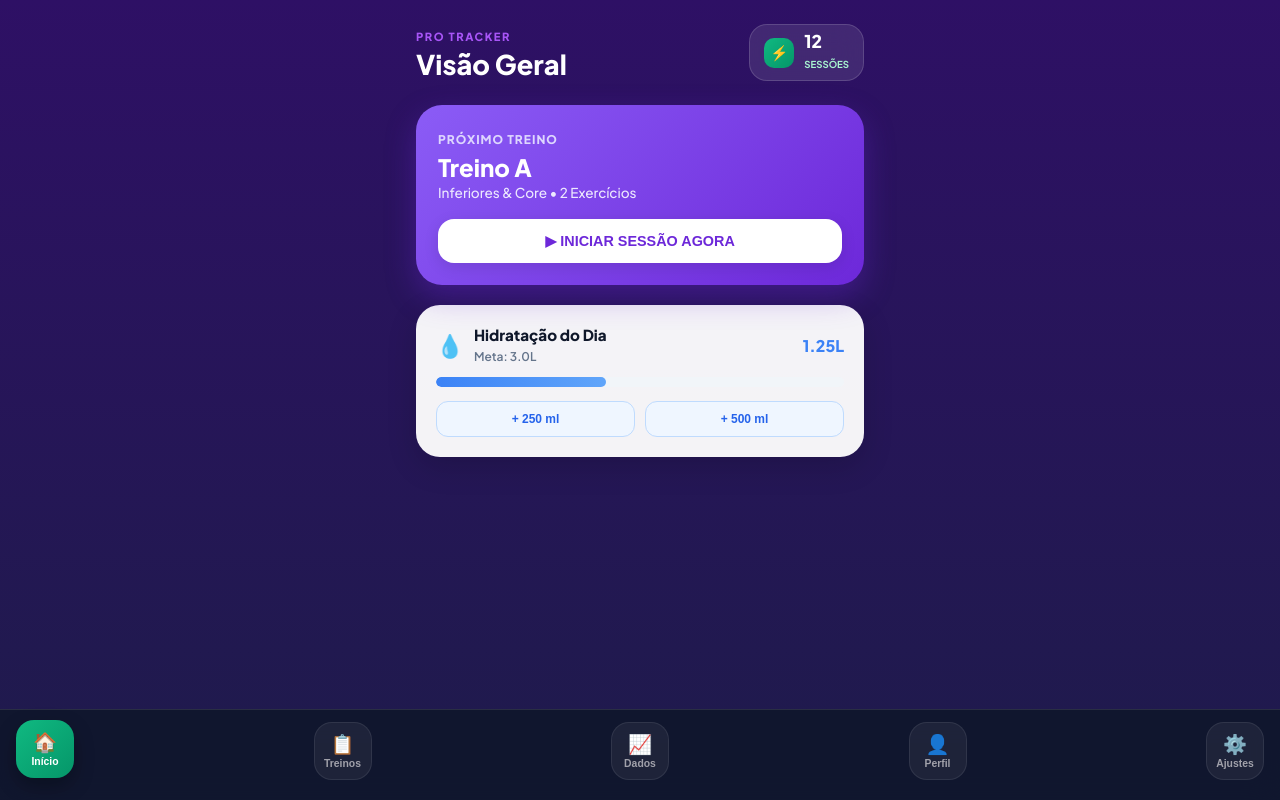
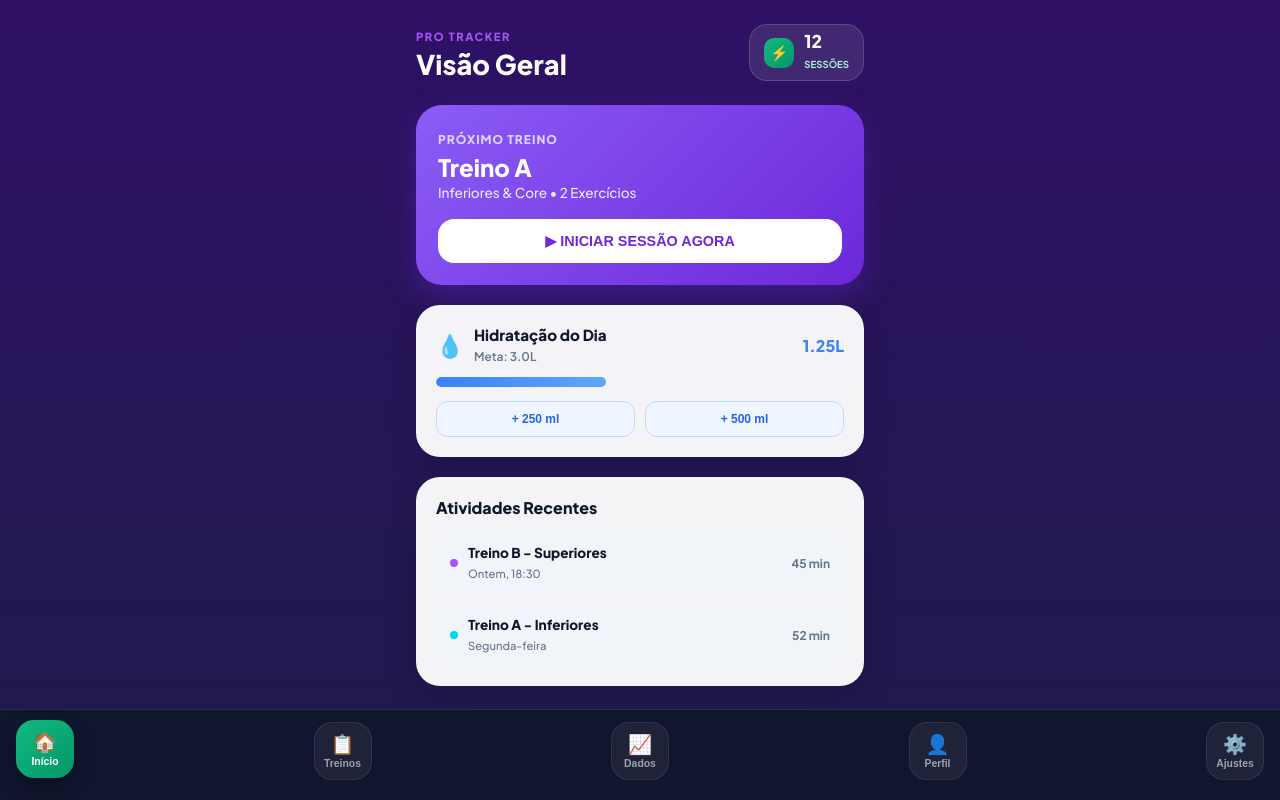
Before and after one commit to ciappinheiro-star/App-Treino, a Next.js app: page / in a window 1280 px wide. Built offline with nearby package versions, Linux system fonts and the light colour scheme.

Commit message:
Update page.js

```diff
--- a/app/page.js
+++ b/app/page.js
@@ -18,11 +18,14 @@ export default function Home() {
   const [restTimer, setRestTimer] = useState(null);
   const [totalCompleted, setTotalCompleted] = useState(12);
 
-  // Estados da Aba Início (Hidratação)
-  const [waterIntake, setWaterIntake] = useState(1250); // em ml
+  // Hidratação (Aba Início)
+  const [waterIntake, setWaterIntake] = useState(1250);
   const waterGoal = 3000;
 
-  // Estados da Aba Perfil (Antropometria)
+  // Filtro de exercício no gráfico da Aba Dados
+  const [selectedExerciseFilter, setSelectedExerciseFilter] = useState('ex_1');
+
+  // Perfil Físico (Aba Perfil)
   const [userProfile, setUserProfile] = useState({
     weight: 70.5,
     height: 1.75,
@@ -33,15 +36,13 @@ export default function Home() {
     thigh: 56
   });
 
-  const selectedExerciseFilter = 'ex_1';
-
-  // Navegação fixa inferior
+  // Botões do menu inferior com cores únicas
   const navItems = [
-    { id: 'inicio', label: 'Início', icon: '🏠', gradient: 'linear-gradient(135deg, #10B981, #059669)', color: '#10B981' },
-    { id: 'meus-treinos', label: 'Treinos', icon: '📋', gradient: 'linear-gradient(135deg, #8B5CF6, #6D28D9)', color: '#8B5CF6' },
-    { id: 'estatisticas', label: 'Dados', icon: '📈', gradient: 'linear-gradient(135deg, #3B82F6, #1D4ED8)', color: '#3B82F6' },
-    { id: 'perfil', label: 'Perfil', icon: '👤', gradient: 'linear-gradient(135deg, #F97316, #EA580C)', color: '#F97316' },
-    { id: 'configuracoes', label: 'Ajustes', icon: '⚙️', gradient: 'linear-gradient(135deg, #EC4899, #BE185D)', color: '#EC4899' }
+    { id: 'inicio', label: 'Início', icon: '🏠', gradient: 'linear-gradient(135deg, #10B981, #059669)' },
+    { id: 'meus-treinos', label: 'Treinos', icon: '📋', gradient: 'linear-gradient(135deg, #8B5CF6, #6D28D9)' },
+    { id: 'estatisticas', label: 'Dados', icon: '📈', gradient: 'linear-gradient(135deg, #3B82F6, #1D4ED8)' },
+    { id: 'perfil', label: 'Perfil', icon: '👤', gradient: 'linear-gradient(135deg, #F97316, #EA580C)' },
+    { id: 'configuracoes', label: 'Ajustes', icon: '⚙️', gradient: 'linear-gradient(135deg, #EC4899, #BE185D)' }
   ];
 
   // Treinos cadastrados
@@ -81,13 +82,19 @@ export default function Home() {
     }
   ]);
 
-  // Histórico de Cargas (Aba Dados)
+  // Histórico de Cargas para os gráficos
   const exerciseHistory = {
     'ex_1': [{ week: 'Sem 1', weight: 14 }, { week: 'Sem 2', weight: 16 }, { week: 'Sem 3', weight: 18 }, { week: 'Sem 4', weight: 20 }],
     'ex_2': [{ week: 'Sem 1', weight: 4 }, { week: 'Sem 2', weight: 5 }, { week: 'Sem 3', weight: 5 }, { week: 'Sem 4', weight: 6 }]
   };
 
-  // Dias com treino feito no mês atual (Aba Dados)
+  // Histórico recente para o Início
+  const recentWorkouts = [
+    { title: 'Treino B - Superiores', date: 'Ontem, 18:30', duration: '45 min', color: '#A855F7' },
+    { title: 'Treino A - Inferiores', date: 'Segunda-feira', duration: '52 min', color: '#00D2FF' }
+  ];
+
+  // Dias concluídos no calendário (Aba Dados)
   const completedDaysInMonth = [2, 4, 7, 9, 11, 14, 16, 18, 21, 23, 25, 28];
 
   // Cronômetros
@@ -113,7 +120,7 @@ export default function Home() {
     return `${m.toString().padStart(2, '0')}:${s.toString().padStart(2, '0')}`;
   };
 
-  // Manipulação de Treinos
+  // Funções de Treino
   const addNewWorkout = () => {
     const colors = ['#00D2FF', '#A855F7', '#10B981', '#F59E0B', '#EC4899'];
     const randomColor = colors[workouts.length % colors.length];
@@ -247,7 +254,7 @@ export default function Home() {
       <div className="app-container">
         <main className="main-content">
 
-          {/* HEADER PRINCIPAL */}
+          {/* HEADER */}
           <header style={{ display: 'flex', justifyContent: 'space-between', alignItems: 'center', marginBottom: '24px' }}>
             <div>
               <span style={{ fontSize: '0.7rem', color: '#A855F7', fontWeight: '800', letterSpacing: '1.5px' }}>PRO TRACKER</span>
@@ -284,14 +291,12 @@ export default function Home() {
           {activeTab === 'inicio' && (
             <div style={{ display: 'flex', flexDirection: 'column', gap: '20px' }}>
 
-              {/* CARD DE TREINO SUGERIDO DO DIA */}
+              {/* TREINO SUGERIDO */}
               <div style={{
                 background: 'linear-gradient(135deg, #8B5CF6, #6D28D9)',
                 padding: '22px',
                 borderRadius: '26px',
-                boxShadow: '0 12px 30px rgba(109, 40, 217, 0.35)',
-                position: 'relative',
-                overflow: 'hidden'
+                boxShadow: '0 12px 30px rgba(109, 40, 217, 0.35)'
               }}>
                 <span style={{ fontSize: '0.75rem', color: '#DDD6FE', fontWeight: '800', letterSpacing: '1px' }}>PRÓXIMO TREINO</span>
                 <h2 style={{ fontSize: '1.5rem', fontWeight: '800', margin: '4px 0 2px 0', color: '#FFF' }}>Treino A</h2>
@@ -300,23 +305,15 @@ export default function Home() {
                 <button
                   onClick={() => { setActiveTab('meus-treinos'); setActiveWorkout('TREINO_A'); }}
                   style={{
-                    width: '100%',
-                    padding: '14px',
-                    background: '#FFFFFF',
-                    color: '#6D28D9',
-                    border: 'none',
-                    borderRadius: '16px',
-                    fontWeight: '800',
-                    fontSize: '0.9rem',
-                    cursor: 'pointer',
-                    boxShadow: '0 4px 15px rgba(0,0,0,0.1)'
+                    width: '100%', padding: '14px', background: '#FFFFFF', color: '#6D28D9',
+                    border: 'none', borderRadius: '16px', fontWeight: '800', fontSize: '0.9rem', cursor: 'pointer'
                   }}
                 >
                   ▶ INICIAR SESSÃO AGORA
                 </button>
               </div>
 
-              {/* REGISTRO DE ÁGUA / HIDRATAÇÃO */}
+              {/* HIDRATAÇÃO */}
               <div style={{ background: THEME.cardBg, padding: '20px', borderRadius: '24px', color: THEME.textPrimary, boxShadow: '0 10px 30px rgba(0,0,0,0.15)' }}>
                 <div style={{ display: 'flex', justifyContent: 'space-between', alignItems: 'center', marginBottom: '12px' }}>
                   <div style={{ display: 'flex', alignItems: 'center', gap: '10px' }}>
@@ -329,26 +326,39 @@ export default function Home() {
                   <span style={{ fontSize: '1rem', fontWeight: '800', color: '#3B82F6' }}>{(waterIntake / 1000).toFixed(2)}L</span>
                 </div>
 
-                {/* BARRA DE PROGRESSO DE ÁGUA */}
                 <div style={{ width: '100%', height: '10px', background: THEME.inputBg, borderRadius: '6px', overflow: 'hidden', marginBottom: '14px' }}>
                   <div style={{ width: `${Math.min((waterIntake / waterGoal) * 100, 100)}%`, height: '100%', background: 'linear-gradient(90deg, #3B82F6, #60A5FA)', borderRadius: '6px', transition: 'width 0.3s ease' }} />
                 </div>
 
-                {/* BOTÕES DE ADIÇÃO RÁPIDA DE ÁGUA */}
                 <div style={{ display: 'flex', gap: '10px' }}>
-                  <button onClick={() => setWaterIntake(p => p + 250)} style={{ flex: 1, padding: '10px', background: '#EFF6FF', color: '#2563EB', border: '1px solid #BFDBFE', borderRadius: '12px', fontWeight: '800', fontSize: '0.75rem', cursor: 'pointer' }}>
-                    + 250 ml
-                  </button>
-                  <button onClick={() => setWaterIntake(p => p + 500)} style={{ flex: 1, padding: '10px', background: '#EFF6FF', color: '#2563EB', border: '1px solid #BFDBFE', borderRadius: '12px', fontWeight: '800', fontSize: '0.75rem', cursor: 'pointer' }}>
-                    + 500 ml
-                  </button>
+                  <button onClick={() => setWaterIntake(p => p + 250)} style={{ flex: 1, padding: '10px', background: '#EFF6FF', color: '#2563EB', border: '1px solid #BFDBFE', borderRadius: '12px', fontWeight: '800', fontSize: '0.75rem', cursor: 'pointer' }}>+ 250 ml</button>
+                  <button onClick={() => setWaterIntake(p => p + 500)} style={{ flex: 1, padding: '10px', background: '#EFF6FF', color: '#2563EB', border: '1px solid #BFDBFE', borderRadius: '12px', fontWeight: '800', fontSize: '0.75rem', cursor: 'pointer' }}>+ 500 ml</button>
+                </div>
+              </div>
+
+              {/* HISTÓRICO RECENTE (ADICIONADO) */}
+              <div style={{ background: THEME.cardBg, padding: '20px', borderRadius: '24px', color: THEME.textPrimary, boxShadow: '0 10px 30px rgba(0,0,0,0.15)' }}>
+                <h3 style={{ fontSize: '1rem', fontWeight: '800', marginBottom: '14px' }}>Atividades Recentes</h3>
+                <div style={{ display: 'flex', flexDirection: 'column', gap: '10px' }}>
+                  {recentWorkouts.map((rw, i) => (
+                    <div key={i} style={{ display: 'flex', justifyContent: 'space-between', alignItems: 'center', background: THEME.inputBg, padding: '12px 14px', borderRadius: '14px' }}>
+                      <div style={{ display: 'flex', alignItems: 'center', gap: '10px' }}>
+                        <div style={{ width: '8px', height: '8px', borderRadius: '50%', background: rw.color }} />
+                        <div>
+                          <h4 style={{ fontSize: '0.85rem', fontWeight: '800', margin: 0 }}>{rw.title}</h4>
+                          <span style={{ fontSize: '0.7rem', color: THEME.textSecondary }}>{rw.date}</span>
+                        </div>
+                      </div>
+                      <span style={{ fontSize: '0.75rem', fontWeight: '700', color: THEME.textSecondary }}>{rw.duration}</span>
+                    </div>
+                  ))}
                 </div>
               </div>
 
             </div>
           )}
 
-          {/* 2. ABA DE TREINOS */}
+          {/* 2. ABA TREINOS */}
           {activeTab === 'meus-treinos' && (
             <>
               <div style={{ marginBottom: '20px' }}>
@@ -370,15 +380,9 @@ export default function Home() {
                   }}
                 >
                   <div style={{
-                    width: '42px',
-                    height: '42px',
-                    borderRadius: '14px',
+                    width: '42px', height: '42px', borderRadius: '14px',
                     background: isEditing ? 'rgba(255,255,255,0.2)' : 'linear-gradient(135deg, #8B5CF6, #EC4899)',
-                    color: '#FFF',
-                    display: 'flex',
-                    alignItems: 'center',
-                    justify: 'center',
-                    fontSize: '1.2rem'
+                    color: '#FFF', display: 'flex', alignItems: 'center', justifyContent: 'center', fontSize: '1.2rem'
                   }}>
                     ⚙️
                   </div>
@@ -409,33 +413,12 @@ export default function Home() {
                   const isRunning = workoutSession?.workoutId === w.id;
 
                   return (
-                    <div key={w.id} style={{
-                      position: 'relative',
-                      background: THEME.cardBg,
-                      borderRadius: '24px',
-                      overflow: 'hidden',
-                      boxShadow: '0 10px 30px rgba(0,0,0,0.15)',
-                      color: THEME.textPrimary
-                    }}>
-                      <div style={{
-                        position: 'absolute',
-                        top: 0,
-                        left: 0,
-                        bottom: 0,
-                        width: '8px',
-                        background: isRunning ? '#10B981' : w.color
-                      }} />
+                    <div key={w.id} style={{ position: 'relative', background: THEME.cardBg, borderRadius: '24px', overflow: 'hidden', boxShadow: '0 10px 30px rgba(0,0,0,0.15)', color: THEME.textPrimary }}>
+                      <div style={{ position: 'absolute', top: 0, left: 0, bottom: 0, width: '8px', background: isRunning ? '#10B981' : w.color }} />
 
-                      <div
-                        onClick={() => !isEditing && setActiveWorkout(isOpen ? null : w.id)}
-                        style={{ padding: '20px 20px 20px 24px', display: 'flex', justifyContent: 'space-between', alignItems: 'center', cursor: 'pointer' }}
-                      >
+                      <div onClick={() => !isEditing && setActiveWorkout(isOpen ? null : w.id)} style={{ padding: '20px 20px 20px 24px', display: 'flex', justifyContent: 'space-between', alignItems: 'center', cursor: 'pointer' }}>
                         <div style={{ display: 'flex', alignItems: 'center', gap: '14px', flex: 1 }}>
-                          <div style={{
-                            width: '46px', height: '46px', borderRadius: '16px',
-                            background: `${w.color}20`, color: w.color,
-                            display: 'flex', alignItems: 'center', justifyContent: 'center', fontSize: '1.3rem', fontWeight: 'bold'
-                          }}>
+                          <div style={{ width: '46px', height: '46px', borderRadius: '16px', background: `${w.color}20`, color: w.color, display: 'flex', alignItems: 'center', justifyContent: 'center', fontSize: '1.3rem', fontWeight: 'bold' }}>
                             {w.icon}
                           </div>
                           <div>
@@ -463,11 +446,7 @@ export default function Home() {
                           {!isEditing && (
                             <button
                               onClick={() => isRunning ? handleFinishWorkout() : setWorkoutSession({ workoutId: w.id, seconds: 0 })}
-                              style={{
-                                width: '100%', padding: '14px', borderRadius: '16px',
-                                background: isRunning ? '#10B981' : w.color, color: '#FFF', border: 'none', fontWeight: '800', cursor: 'pointer', marginBottom: '16px', fontSize: '0.85rem',
-                                boxShadow: '0 4px 15px rgba(0,0,0,0.1)'
-                              }}
+                              style={{ width: '100%', padding: '14px', borderRadius: '16px', background: isRunning ? '#10B981' : w.color, color: '#FFF', border: 'none', fontWeight: '800', cursor: 'pointer', marginBottom: '16px', fontSize: '0.85rem' }}
                             >
                               {isRunning ? `✓ CONCLUIR SESSÃO (${formatTime(workoutSession.seconds)})` : '▶ INICIAR SESSÃO'}
                             </button>
@@ -544,27 +523,21 @@ export default function Home() {
                   <span style={{ fontSize: '0.75rem', color: '#3B82F6', fontWeight: '800' }}>Julho 2026</span>
                 </div>
 
-                {/* CABEÇALHO DIAS DA SEMANA */}
                 <div style={{ display: 'grid', gridTemplateColumns: 'repeat(7, 1fr)', gap: '6px', textAlign: 'center', fontSize: '0.7rem', fontWeight: '700', color: THEME.textSecondary, marginBottom: '8px' }}>
                   <span>D</span><span>S</span><span>T</span><span>Q</span><span>Q</span><span>S</span><span>S</span>
                 </div>
 
-                {/* GRID DE DIAS DO MÊS */}
                 <div style={{ display: 'grid', gridTemplateColumns: 'repeat(7, 1fr)', gap: '6px', textAlign: 'center' }}>
                   {Array.from({ length: 31 }, (_, i) => i + 1).map((day) => {
                     const isDone = completedDaysInMonth.includes(day);
 
                     return (
                       <div key={day} style={{
-                        height: '36px',
-                        borderRadius: '10px',
+                        height: '36px', borderRadius: '10px',
                         background: isDone ? 'linear-gradient(135deg, #10B981, #059669)' : THEME.inputBg,
                         color: isDone ? '#FFF' : THEME.textPrimary,
-                        display: 'flex',
-                        alignItems: 'center',
-                        justify: 'center',
-                        fontWeight: isDone ? '800' : '600',
-                        fontSize: '0.8rem'
+                        display: 'flex', alignItems: 'center', justifyContent: 'center',
+                        fontWeight: isDone ? '800' : '600', fontSize: '0.8rem'
                       }}>
                         {day}
                       </div>
@@ -573,9 +546,19 @@ export default function Home() {
                 </div>
               </div>
 
-              {/* EVOLUÇÃO DE CARGAS */}
+              {/* EVOLUÇÃO DE CARGAS COM SELETOR (ADICIONADO) */}
               <div style={{ background: THEME.cardBg, padding: '20px', borderRadius: '24px', color: THEME.textPrimary, boxShadow: '0 10px 30px rgba(0,0,0,0.15)' }}>
-                <h3 style={{ fontSize: '1rem', fontWeight: '800', marginBottom: '12px' }}>Evolução de Carga</h3>
+                <div style={{ display: 'flex', justifyContent: 'space-between', alignItems: 'center', marginBottom: '12px' }}>
+                  <h3 style={{ fontSize: '1rem', fontWeight: '800' }}>Evolução de Carga</h3>
+                  <select
+                    value={selectedExerciseFilter}
+                    onChange={(e) => setSelectedExerciseFilter(e.target.value)}
+                    style={{ background: THEME.inputBg, border: 'none', padding: '6px 10px', borderRadius: '10px', fontSize: '0.75rem', fontWeight: '700', color: THEME.textPrimary, outline: 'none' }}
+                  >
+                    <option value="ex_1">Elevação Pélvica</option>
+                    <option value="ex_2">Desenvolvimento</option>
+                  </select>
+                </div>
 
                 <div style={{ display: 'flex', alignItems: 'flex-end', justifyContent: 'space-between', height: '120px', paddingTop: '20px', paddingBottom: '10px', borderBottom: `1px solid ${THEME.inputBg}` }}>
                   {(exerciseHistory[selectedExerciseFilter] || []).map((item, idx) => (
@@ -596,28 +579,41 @@ export default function Home() {
             </div>
           )}
 
-          {/* 4. ABA PERFIL (ACOMPANHAMENTO FÍSICO) */}
+          {/* 4. ABA PERFIL (ACOMPANHAMENTO FÍSICO COMPLETO) */}
           {activeTab === 'perfil' && (
             <div style={{ display: 'flex', flexDirection: 'column', gap: '20px' }}>
 
               {/* METRICAS PRINCIPAIS */}
-              <div style={{ display: 'grid', gridTemplateColumns: '1fr 1fr', gap: '12px' }}>
-                <div style={{ background: THEME.cardBg, padding: '16px', borderRadius: '20px', color: THEME.textPrimary }}>
-                  <span style={{ fontSize: '0.7rem', color: THEME.textSecondary, fontWeight: '700' }}>PESO ATUAL</span>
-                  <div style={{ display: 'flex', alignItems: 'baseline', gap: '4px', marginTop: '4px' }}>
+              <div style={{ display: 'grid', gridTemplateColumns: '1fr 1fr 1fr', gap: '10px' }}>
+                <div style={{ background: THEME.cardBg, padding: '14px', borderRadius: '20px', color: THEME.textPrimary }}>
+                  <span style={{ fontSize: '0.65rem', color: THEME.textSecondary, fontWeight: '700' }}>PESO ATUAL</span>
+                  <div style={{ display: 'flex', alignItems: 'baseline', gap: '2px', marginTop: '4px' }}>
                     <input
                       type="number"
                       value={userProfile.weight}
                       onChange={(e) => setUserProfile({ ...userProfile, weight: parseFloat(e.target.value) || 0 })}
-                      style={{ fontSize: '1.4rem', fontWeight: '800', border: 'none', background: 'transparent', width: '70px', color: THEME.textPrimary, outline: 'none' }}
+                      style={{ fontSize: '1.2rem', fontWeight: '800', border: 'none', background: 'transparent', width: '50px', color: THEME.textPrimary, outline: 'none' }}
                     />
-                    <span style={{ fontSize: '0.8rem', fontWeight: '700', color: THEME.textSecondary }}>kg</span>
+                    <span style={{ fontSize: '0.7rem', fontWeight: '700', color: THEME.textSecondary }}>kg</span>
                   </div>
                 </div>
 
-                <div style={{ background: THEME.cardBg, padding: '16px', borderRadius: '20px', color: THEME.textPrimary }}>
-                  <span style={{ fontSize: '0.7rem', color: THEME.textSecondary, fontWeight: '700' }}>IMC CALCULADO</span>
-                  <div style={{ fontSize: '1.4rem', fontWeight: '800', color: '#F97316', marginTop: '4px' }}>
+                <div style={{ background: THEME.cardBg, padding: '14px', borderRadius: '20px', color: THEME.textPrimary }}>
+                  <span style={{ fontSize: '0.65rem', color: THEME.textSecondary, fontWeight: '700' }}>% GORDURA</span>
+                  <div style={{ display: 'flex', alignItems: 'baseline', gap: '2px', marginTop: '4px' }}>
+                    <input
+                      type="number"
+                      value={userProfile.bf}
+                      onChange={(e) => setUserProfile({ ...userProfile, bf: parseFloat(e.target.value) || 0 })}
+                      style={{ fontSize: '1.2rem', fontWeight: '800', border: 'none', background: 'transparent', width: '40px', color: THEME.textPrimary, outline: 'none' }}
+                    />
+                    <span style={{ fontSize: '0.7rem', fontWeight: '700', color: THEME.textSecondary }}>%</span>
+                  </div>
+                </div>
+
+                <div style={{ background: THEME.cardBg, padding: '14px', borderRadius: '20px', color: THEME.textPrimary }}>
+                  <span style={{ fontSize: '0.65rem', color: THEME.textSecondary, fontWeight: '700' }}>IMC</span>
+                  <div style={{ fontSize: '1.2rem', fontWeight: '800', color: '#F97316', marginTop: '4px' }}>
                     {bmi}
                   </div>
                 </div>
@@ -644,6 +640,21 @@ export default function Home() {
                       />
                     </div>
                   ))}
+                </div>
+              </div>
+
+              {/* COMPARATIVO DE FOTOS (ADICIONADO) */}
+              <div style={{ background: THEME.cardBg, padding: '20px', borderRadius: '24px', color: THEME.textPrimary, boxShadow: '0 10px 30px rgba(0,0,0,0.15)' }}>
+                <h3 style={{ fontSize: '1rem', fontWeight: '800', marginBottom: '14px' }}>Evolução Visual</h3>
+                <div style={{ display: 'grid', gridTemplateColumns: '1fr 1fr', gap: '12px' }}>
+                  <div style={{ background: THEME.inputBg, borderRadius: '16px', height: '140px', display: 'flex', flexDirection: 'column', alignItems: 'center', justifyContent: 'center', border: '2px dashed #CBD5E1', cursor: 'pointer' }}>
+                    <span style={{ fontSize: '1.5rem' }}>📷</span>
+                    <span style={{ fontSize: '0.7rem', fontWeight: '700', color: THEME.textSecondary, marginTop: '4px' }}>Mês Inicial</span>
+                  </div>
+                  <div style={{ background: THEME.inputBg, borderRadius: '16px', height: '140px', display: 'flex', flexDirection: 'column', alignItems: 'center', justifyContent: 'center', border: '2px dashed #CBD5E1', cursor: 'pointer' }}>
+                    <span style={{ fontSize: '1.5rem' }}>📸</span>
+                    <span style={{ fontSize: '0.7rem', fontWeight: '700', color: THEME.textSecondary, marginTop: '4px' }}>Mês Atual</span>
+                  </div>
                 </div>
               </div>
 
```
